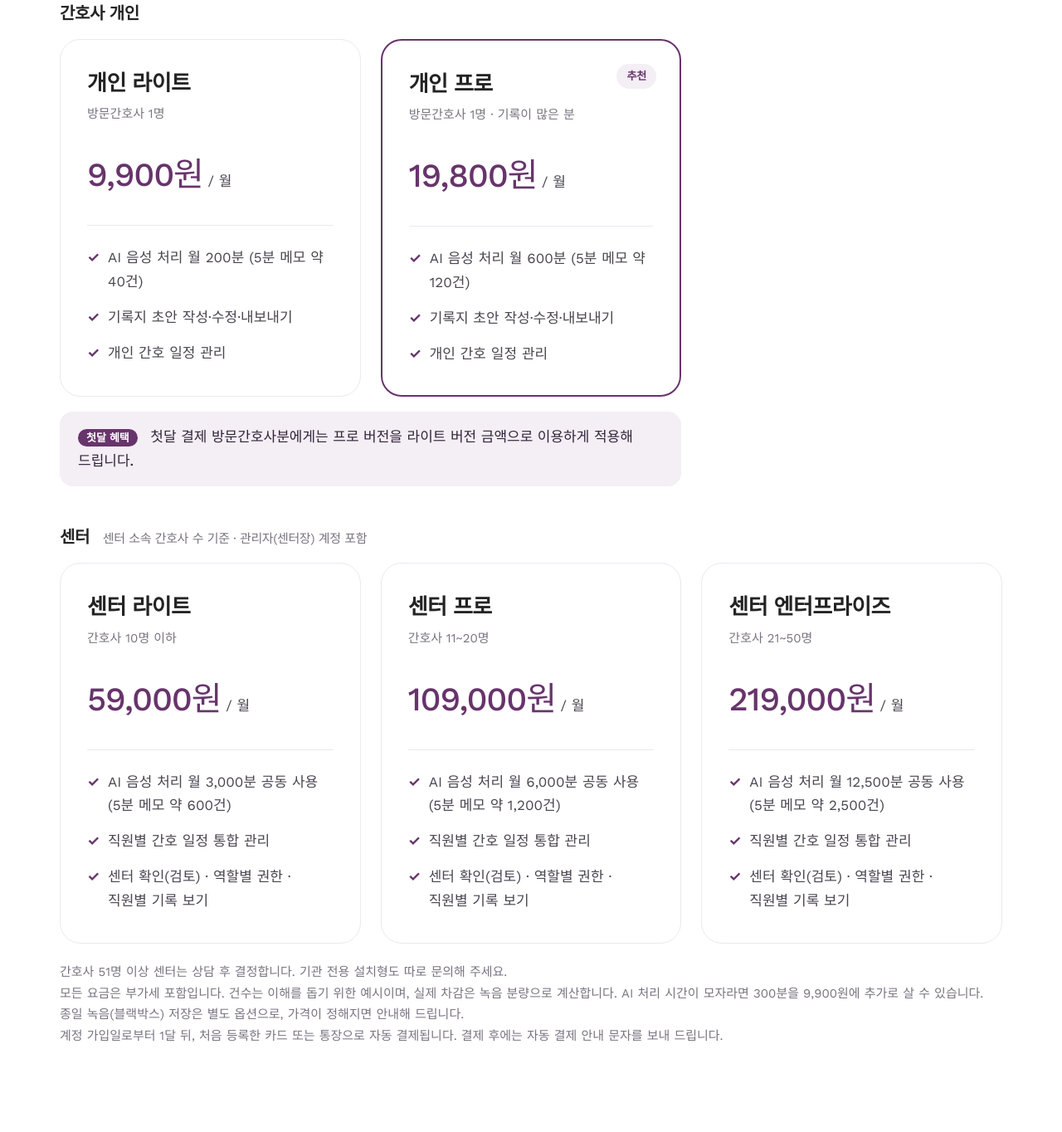
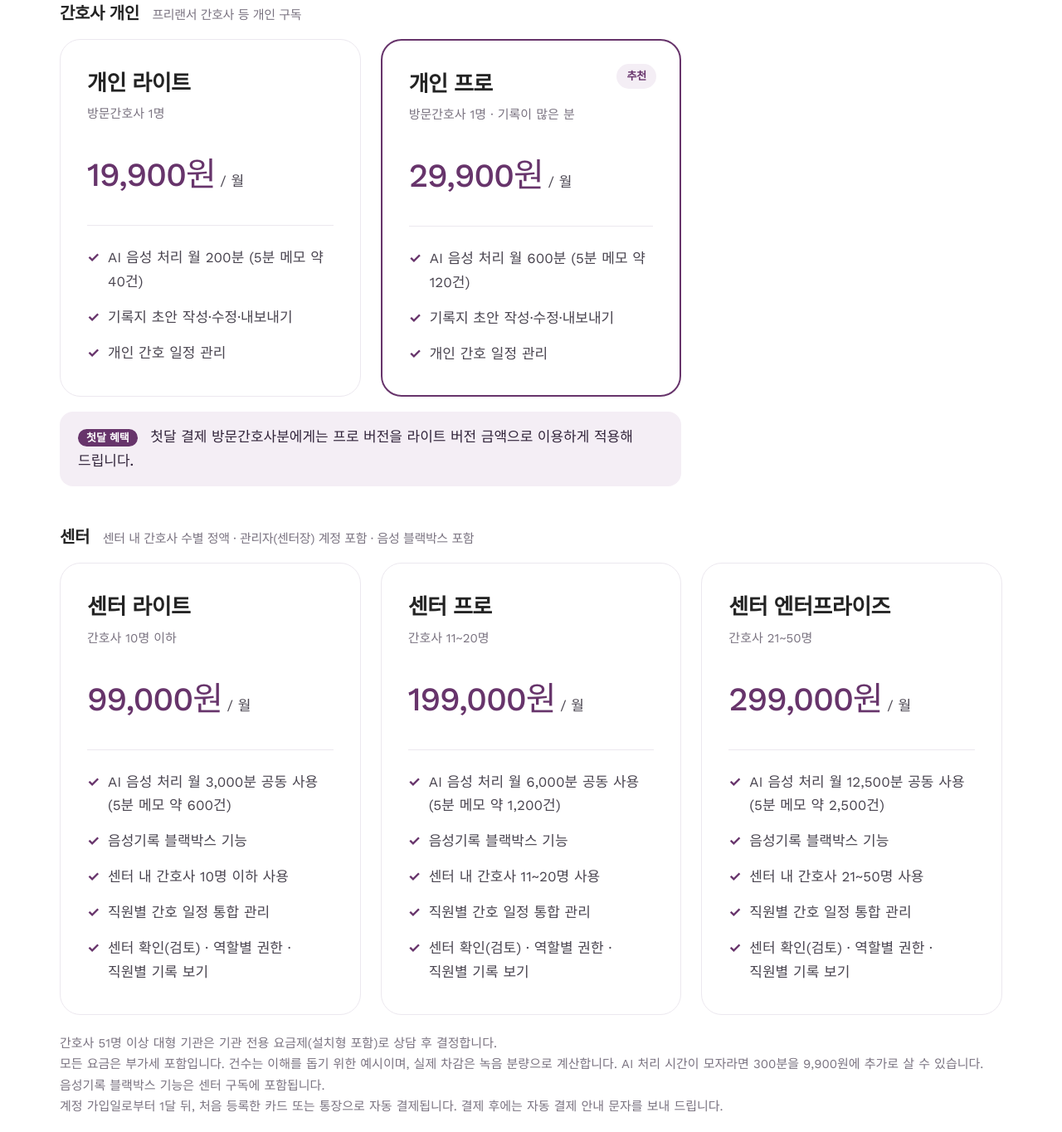
Before and after one commit to jbkim25-pm/v-landing-page, a plain HTML site: page index.html in a window 1280 px wide. Shown: the part 6076-7440 px from the top of the page at 83% size. Drawn offline with nearby package versions, Linux system fonts and the light colour scheme; a web font is replaced by a local one.

Commit message:
Update prices and include voice blackbox in center plans
- Personal: Lite 19,900 / Pro 29,900 per month
- Center: Lite 99,000 / Pro 199,000 / Enterprise 299,000 per month
- Center plans list the voice blackbox and headcount; notes and FAQ match

Co-Authored-By: Claude Opus 5.5 <noreply@anthropic.com>

```diff
--- a/index.html
+++ b/index.html
@@ -513,12 +513,12 @@
         <span class="pill">요금</span>
         <h2>필요한 만큼 고르세요</h2>
       </div>
-      <h3 class="plans-group reveal">간호사 개인</h3>
+      <h3 class="plans-group reveal">간호사 개인 <span>프리랜서 간호사 등 개인 구독</span></h3>
       <div class="plans plans-2">
         <div class="plan reveal">
           <h3>개인 라이트</h3>
           <p class="plan-for">방문간호사 1명</p>
-          <p class="price"><b>9,900원</b> / 월</p>
+          <p class="price"><b>19,900원</b> / 월</p>
           <ul class="plan-list">
             <li>AI 음성 처리 월 200분 (5분 메모 약 40건)</li>
             <li>기록지 초안 작성·수정·내보내기</li>
@@ -529,7 +529,7 @@
           <span class="plan-badge">추천</span>
           <h3>개인 프로</h3>
           <p class="plan-for">방문간호사 1명 · 기록이 많은 분</p>
-          <p class="price"><b>19,800원</b> / 월</p>
+          <p class="price"><b>29,900원</b> / 월</p>
           <ul class="plan-list">
             <li>AI 음성 처리 월 600분 (5분 메모 약 120건)</li>
             <li>기록지 초안 작성·수정·내보내기</li>
@@ -539,14 +539,16 @@
       </div>
       <p class="plan-promo reveal"><b>첫달 혜택</b> 첫달 결제 방문간호사분에게는 프로 버전을 라이트 버전 금액으로 이용하게 적용해 드립니다.</p>
 
-      <h3 class="plans-group reveal">센터 <span>센터 소속 간호사 수 기준 · 관리자(센터장) 계정 포함</span></h3>
+      <h3 class="plans-group reveal">센터 <span>센터 내 간호사 수별 정액 · 관리자(센터장) 계정 포함 · 음성 블랙박스 포함</span></h3>
       <div class="plans">
         <div class="plan reveal">
           <h3>센터 라이트</h3>
           <p class="plan-for">간호사 10명 이하</p>
-          <p class="price"><b>59,000원</b> / 월</p>
+          <p class="price"><b>99,000원</b> / 월</p>
           <ul class="plan-list">
             <li>AI 음성 처리 월 3,000분 공동 사용 (5분 메모 약 600건)</li>
+            <li>음성기록 블랙박스 기능</li>
+            <li>센터 내 간호사 10명 이하 사용</li>
             <li>직원별 간호 일정 통합 관리</li>
             <li>센터 확인(검토) · 역할별 권한 · 직원별 기록 보기</li>
           </ul>
@@ -554,9 +556,11 @@
         <div class="plan reveal">
           <h3>센터 프로</h3>
           <p class="plan-for">간호사 11~20명</p>
-          <p class="price"><b>109,000원</b> / 월</p>
+          <p class="price"><b>199,000원</b> / 월</p>
           <ul class="plan-list">
             <li>AI 음성 처리 월 6,000분 공동 사용 (5분 메모 약 1,200건)</li>
+            <li>음성기록 블랙박스 기능</li>
+            <li>센터 내 간호사 11~20명 사용</li>
             <li>직원별 간호 일정 통합 관리</li>
             <li>센터 확인(검토) · 역할별 권한 · 직원별 기록 보기</li>
           </ul>
@@ -564,17 +568,19 @@
         <div class="plan reveal">
           <h3>센터 엔터프라이즈</h3>
           <p class="plan-for">간호사 21~50명</p>
-          <p class="price"><b>219,000원</b> / 월</p>
+          <p class="price"><b>299,000원</b> / 월</p>
           <ul class="plan-list">
             <li>AI 음성 처리 월 12,500분 공동 사용 (5분 메모 약 2,500건)</li>
+            <li>음성기록 블랙박스 기능</li>
+            <li>센터 내 간호사 21~50명 사용</li>
             <li>직원별 간호 일정 통합 관리</li>
             <li>센터 확인(검토) · 역할별 권한 · 직원별 기록 보기</li>
           </ul>
         </div>
       </div>
-      <p class="price-note reveal">간호사 51명 이상 센터는 상담 후 결정합니다. 기관 전용 설치형도 따로 문의해 주세요.<br>
+      <p class="price-note reveal">간호사 51명 이상 대형 기관은 기관 전용 요금제(설치형 포함)로 상담 후 결정합니다.<br>
         모든 요금은 부가세 포함입니다. 건수는 이해를 돕기 위한 예시이며, 실제 차감은 녹음 분량으로 계산합니다. AI 처리 시간이 모자라면 300분을 9,900원에 추가로 살 수 있습니다.<br>
-        종일 녹음(블랙박스) 저장은 별도 옵션으로, 가격이 정해지면 안내해 드립니다.<br>
+        음성기록 블랙박스 기능은 센터 구독에 포함됩니다.<br>
         계정 가입일로부터 1달 뒤, 처음 등록한 카드 또는 통장으로 자동 결제됩니다. 결제 후에는 자동 결제 안내 문자를 보내 드립니다.</p>
     </div>
   </section>
@@ -605,7 +611,7 @@
         </details>
         <details class="faq">
           <summary>어떤 요금을 고르면 되나요?</summary>
-          <p>간호사 개인은 개인 라이트(월 9,900원, AI 200분)나 기록이 많으면 개인 프로(월 19,800원, AI 600분)를 고르세요. 센터는 소속 간호사 수에 따라 센터 라이트(10명 이하, 월 59,000원), 센터 프로(11~20명, 월 109,000원), 센터 엔터프라이즈(21~50명, 월 219,000원) 중 하나입니다. 51명 이상이면 상담 후 결정합니다.</p>
+          <p>간호사 개인(프리랜서 포함)은 개인 라이트(월 19,900원, AI 200분)나 기록이 많으면 개인 프로(월 29,900원, AI 600분)를 고르세요. 센터는 소속 간호사 수에 따라 센터 라이트(10명 이하, 월 99,000원), 센터 프로(11~20명, 월 199,000원), 센터 엔터프라이즈(21~50명, 월 299,000원) 중 하나이며, 음성기록 블랙박스 기능이 포함됩니다. 51명 이상 대형 기관은 상담 후 결정합니다.</p>
         </details>
         <details class="faq">
           <summary>요금은 언제 결제되나요?</summary>
```
